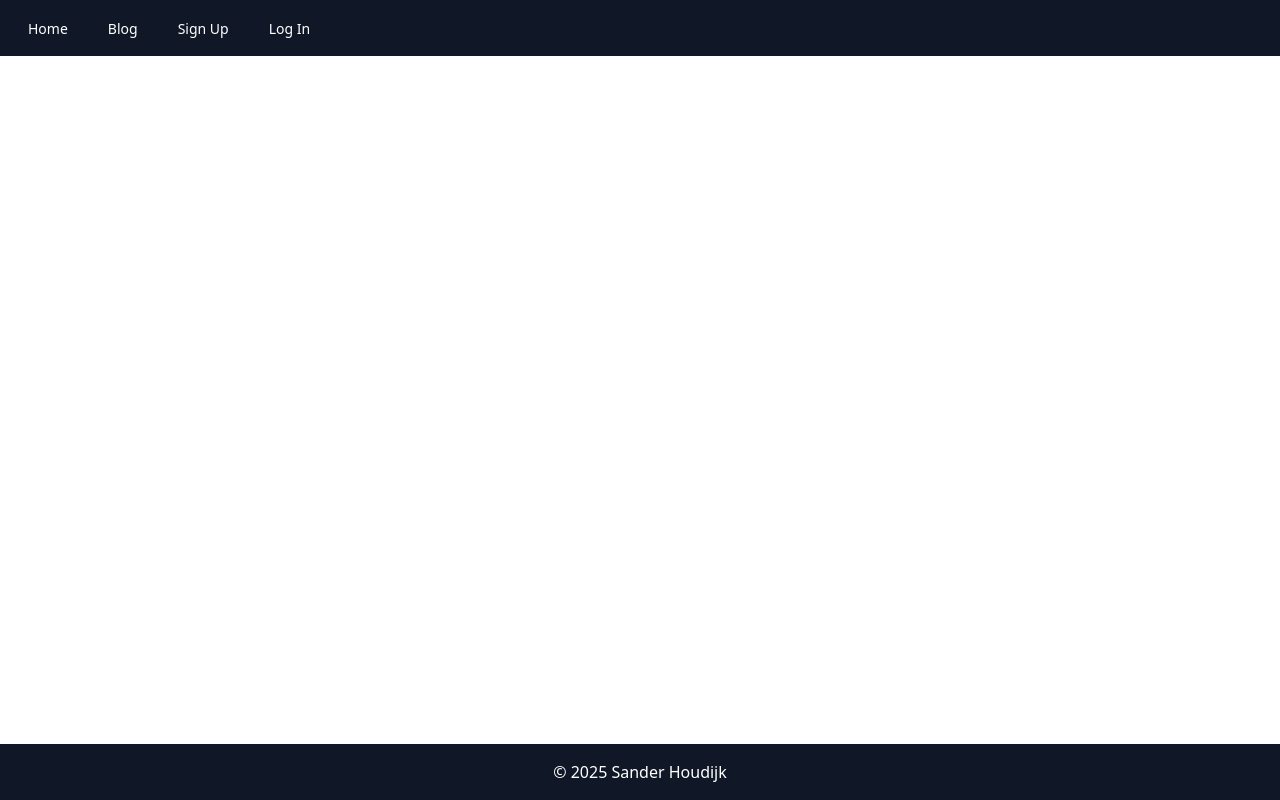
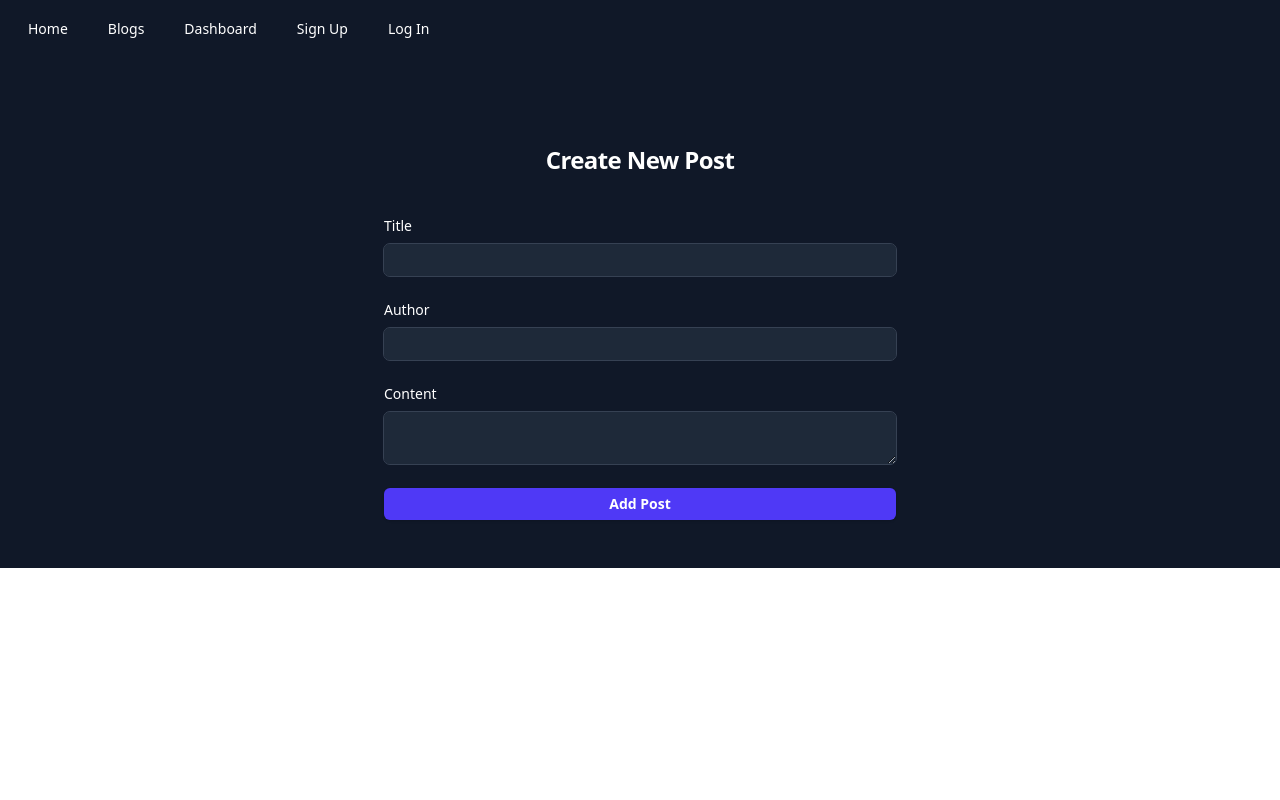
Before and after one commit to sanderhd/React-BlogPosts, a React (Create React App) app: page /createpost in a window 1280 px wide. Built offline with nearby package versions, Linux system fonts and the light colour scheme.

Commit message:
Voeg nieuwe Blog en Dashboard pagina's toe. Implementeer functionaliteit voor het creëren van blogposts. Update routing en voeg nieuwe afhankelijkheden toe in package.json.

```diff
--- a/package.json
+++ b/package.json
@@ -10,6 +10,8 @@
     "react-dom": "^19.0.0",
     "react-router-dom": "^7.1.5",
     "react-scripts": "5.0.1",
+    "react-toast": "^1.0.3",
+    "react-toastify": "^11.0.3",
     "sqlite3": "^5.1.7",
     "web-vitals": "^4.2.4"
   },
--- a/src/App.js
+++ b/src/App.js
@@ -1,27 +1,54 @@
 import React from "react";
-import { BrowserRouter as Router, Routes, Route } from "react-router-dom";
+import { BrowserRouter as Router, Routes, Route, Link } from "react-router-dom";
 import Home from "./pages/Home";
-import Blog from "./pages/Blog";
+import Blog from "./pages/Blogs";
+import CreatePost from "./pages/Blog/CreatePost";
+import Dashboard from "./pages/auth/Dashboard";
 import SignUp from "./pages/auth/signup";
 import Login from "./pages/auth/login";
-import Navbar from "./components/navbar";
-import Footer from "./components/footer";
 
 function App() {
   return (
     <Router>
-      <div className="flex flex-col min-h-screen">
-        <Navbar />
-        <main className="flex-grow">
-          <Routes>
-            <Route path="/" element={<Home />} />
-            <Route path="/blog" element={<Blog />} />
-            <Route path="/signup" element={<SignUp />} />
-            <Route path="/login" element={<Login />} />
-          </Routes>
-        </main>
-        <Footer />
-      </div>
+      <nav className="bg-gray-900 p-4">
+        <ul className="flex space-x-4">
+          <li>
+            <Link to="/" className="text-white hover:bg-gray-700 hover:text-white px-3 py-2 rounded-md text-sm font-medium">
+              Home
+            </Link>
+          </li>
+          <li>
+            <Link to="/blogs" className="text-white hover:bg-gray-700 hover:text-white px-3 py-2 rounded-md text-sm font-medium">
+              Blogs
+            </Link>
+          </li>
+          <li>
+            <Link to="/dashboard" className="text-white hover:bg-gray-700 hover:text-white px-3 py-2 rounded-md text-sm font-medium">
+              Dashboard
+            </Link>
+          </li>
+          <li>
+            <Link to="/signup" className="text-white hover:bg-gray-700 hover:text-white px-3 py-2 rounded-md text-sm font-medium">
+              Sign Up
+            </Link>
+          </li>
+          <li>
+            <Link to="/login" className="text-white hover:bg-gray-700 hover:text-white px-3 py-2 rounded-md text-sm font-medium">
+              Log In
+            </Link>
+          </li>
+        </ul>
+      </nav>
+
+      <Routes>
+        <Route path="/" element={<Home />} />
+        <Route path="/blogs" element={<Blog />} />
+        <Route path="/createpost" element={<CreatePost />} />
+        <Route path="/dashboard" element={<Dashboard />} />
+        <Route path="/signup" element={<SignUp />} />
+        <Route path="/login" element={<Login />} />
+
+      </Routes>
     </Router>
   );
 }
--- a/src/pages/Blog.js
+++ b/src/pages/Blog/CreatePost.js
@@ -1,14 +1,7 @@
-import React, { useEffect, useState } from "react";
+import React, { useState } from "react";
 
-function Blog() {
-  const [posts, setPosts] = useState([]);
+function CreatePost() {
   const [newPost, setNewPost] = useState({ title: "", author: "", content: "" });
-
-  useEffect(() => {
-    fetch("http://localhost:5000/posts")
-      .then((res) => res.json())
-      .then((data) => setPosts(data));
-  }, []);
 
   const handleChange = (e) => {
     setNewPost({ ...newPost, [e.target.name]: e.target.value });
@@ -22,16 +15,14 @@ function Blog() {
       body: JSON.stringify(newPost),
     })
       .then((res) => res.json())
-      .then((post) => setPosts([...posts, post]));
-
-    setNewPost({ title: "", author: "", content: "" });
+      .then(() => setNewPost({ title: "", author: "", content: "" }));
   };
 
   return (
     <div className="flex min-h-full flex-col justify-center px-6 py-12 lg:px-8 bg-gray-900">
       <div className="sm:mx-auto sm:w-full sm:max-w-lg">
         <h2 className="mt-10 text-center text-2xl font-bold tracking-tight text-white">
-          Blog Posts
+          Create New Post
         </h2>
       </div>
 
@@ -97,20 +88,8 @@ function Blog() {
           </div>
         </form>
       </div>
-
-      <div className="mt-10 sm:mx-auto sm:w-full sm:max-w-lg">
-        {posts.map((post) => (
-          <div key={post.id} className="border-b pb-4 mb-4">
-            <h2 className="text-2xl font-semibold text-white">{post.title}</h2>
-            <p className="text-gray-400">
-              <strong>By:</strong> {post.author} - <em>{post.date}</em>
-            </p>
-            <p className="text-white">{post.content}</p>
-          </div>
-        ))}
-      </div>
     </div>
   );
 }
 
-export default Blog;
+export default CreatePost;
--- /dev/null
+++ b/src/pages/Blogs.js
@@ -0,0 +1,43 @@
+import React, { useEffect, useState } from "react";
+
+function Blogs() {
+  const [posts, setPosts] = useState([]);
+
+  useEffect(() => {
+    fetch("http://localhost:5000/posts")
+      .then((res) => res.json())
+      .then((data) => {
+        console.log("Fetched posts:", data); // Debugging log
+        setPosts(data);
+      })
+      .catch((error) => console.error("Error fetching posts:", error)); // Error handling
+  }, []);
+
+  return (
+    <div className="flex min-h-full flex-col justify-center px-6 py-12 lg:px-8 bg-gray-900">
+      <div className="sm:mx-auto sm:w-full sm:max-w-lg">
+        <h2 className="mt-10 text-center text-2xl font-bold tracking-tight text-white">
+          Blog Posts
+        </h2>
+      </div>
+
+      <div className="mt-10 sm:mx-auto sm:w-full sm:max-w-lg">
+        {posts.length === 0 ? ( // Check if there are no posts
+          <p className="text-center text-white">No posts available.</p>
+        ) : (
+          posts.map((post) => (
+            <div key={post.id} className="border-b pb-4 mb-4">
+              <h2 className="text-2xl font-semibold text-white">{post.title}</h2>
+              <p className="text-gray-400">
+                <strong>By:</strong> {post.author} - <em>{post.date}</em>
+              </p>
+              <p className="text-white">{post.content}</p>
+            </div>
+          ))
+        )}
+      </div>
+    </div>
+  );
+}
+
+export default Blogs;
--- a/src/pages/Home.js
+++ b/src/pages/Home.js
@@ -1,11 +1,35 @@
-import React from "react";
+import React, { useEffect } from "react";
+
+function getLatestPost() {
+    fetch("http://localhost:5000/posts")
+        .then((res) => res.json())
+        .then((data) => {
+            const latestPost = data[data.length - 1];
+            document.getElementById("latestTitle").innerHTML = latestPost.title;
+            document.getElementById("latestAuthor").innerHTML = `Autheur: ` + latestPost.author;
+            document.getElementById("latestDescription").innerHTML = latestPost.content;
+            document.getElementById("latestPostDate").innerHTML = `Datum: ` + latestPost.date;
+        });
+}
 
 function Home() {
+    useEffect(() => {
+        getLatestPost();
+    }, []);
+
     return (
-        <div>
-            <h1 className="bg-gray-900 min-h-screen flex items-center justify-center text-white text-3xl font-bold">
-                Welkom op Sander's Blog Posts Site :)
+        <div className="bg-gray-900 min-h-screen flex flex-col items-center justify-center text-white">
+            <h1 className="text-3xl font-bold mb-8">
+                Welkom op Sander's Blog Posts Site, waar je de laatste blog posts kunt lezen!
             </h1>
+
+            <div className="bg-gray-800 p-6 rounded-lg shadow-lg w-3/4">
+                <h3 className="text-2xl font-bold mb-4">Laatste Post:</h3>
+                <span id="latestTitle" className="block text-xl font-semibold mb-2"></span>
+                <span id="latestAuthor" className="block text-lg mb-2"></span>
+                <span id="latestDescription" className="block text-base mb-2"></span>
+                <span id="latestPostDate" className="block text-sm text-gray-400"></span>
+            </div>
         </div>
     );
 }
--- /dev/null
+++ b/src/pages/auth/Dashboard.js
@@ -0,0 +1,11 @@
+import React from 'react';
+
+function Dashboard() {
+    return (
+        <div>
+            <h1>Dashboard</h1>
+        </div>
+    )
+}
+
+export default Dashboard;
--- a/src/pages/auth/login.js
+++ b/src/pages/auth/login.js
@@ -60,9 +60,9 @@ function Login() {
                     Password
                 </label>
                 <div className="text-sm">
-                    <a href="#" className="font-semibold text-indigo-600 hover:text-indigo-500">
+                    <button type="button" className="font-semibold text-indigo-600 hover:text-indigo-500">
                     Forgot password?
-                    </a>
+                    </button>
                 </div>
                 </div>
                 <div className="mt-2">
```
Also changed, not shown: src/pages/Blog/Blog.js (added, +10 -0 lines), public/index.html (line endings or trailing spaces), 2 other files (tests, documents, lock files or other folders).
